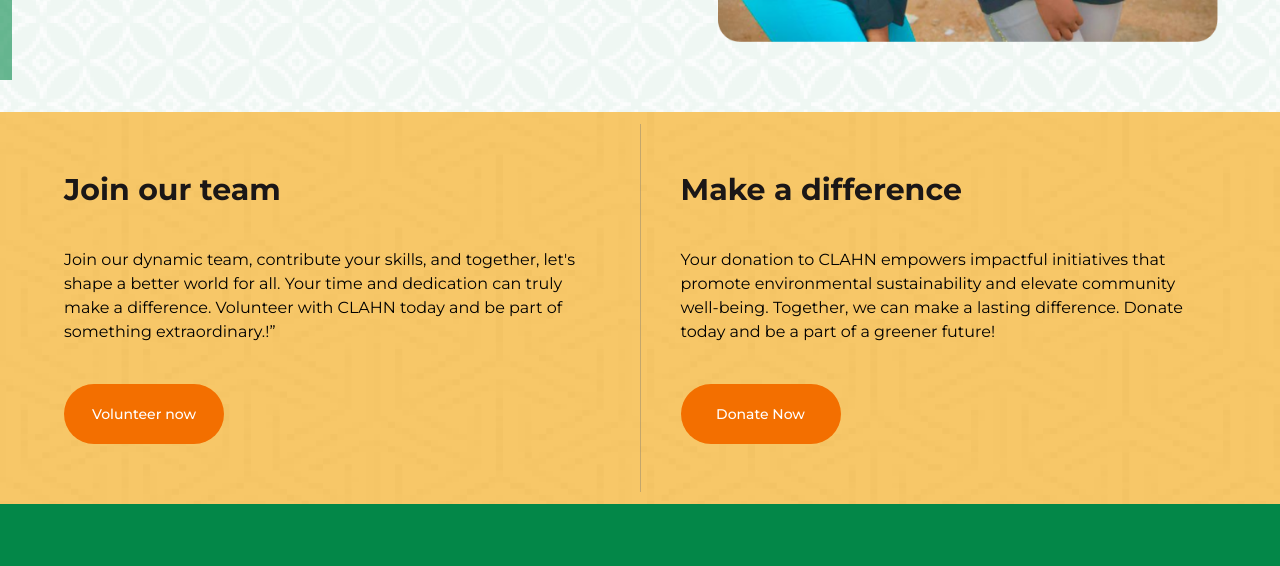
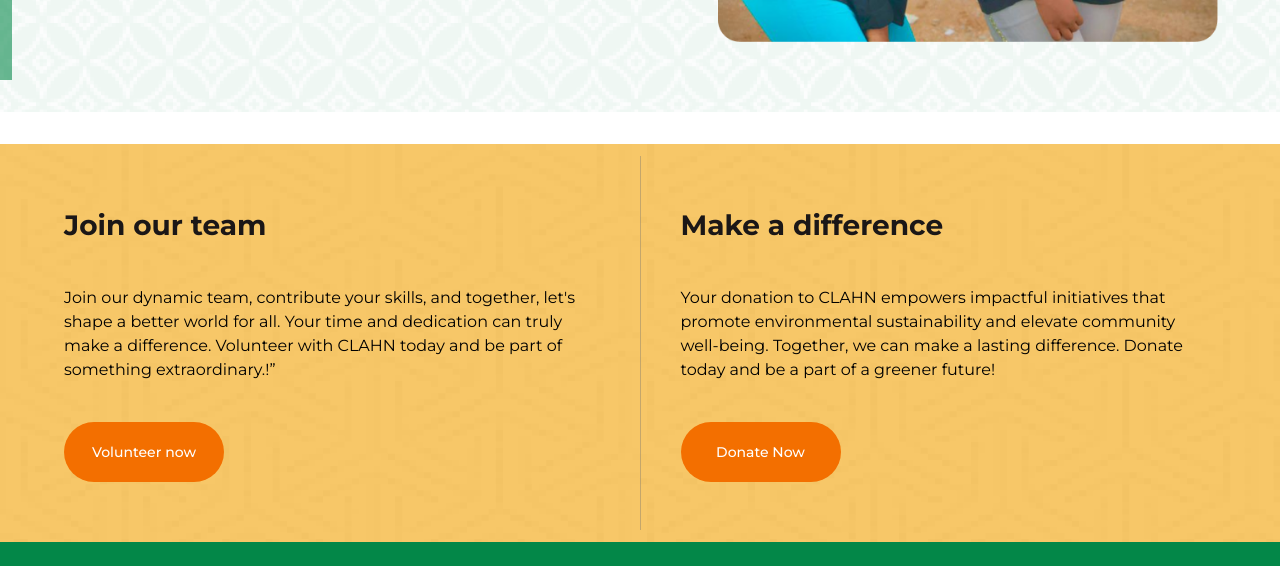
Before and after one commit to Qudusayo/clahn, a Next.js app: page /gallery in a window 1280 px wide. Shown: the part 620-1186 px from the top of the page. Built offline with nearby package versions, Linux system fonts and the light colour scheme.

Commit message:
chore: Update footer and hero components
- Update footer component to improve layout and styling
- Update hero component to include margin-bottom for better spacing

Fixes #123

```diff
--- a/src/components/organism/footer.tsx
+++ b/src/components/organism/footer.tsx
@@ -115,18 +115,18 @@ const Footer = () => {
         }}
       >
         <MaxComponent className="flex flex-col gap-10 bg-contain py-3 md:flex-row">
-          <div className="mx-auto flex w-full flex-1 flex-col items-start justify-between gap-8 py-6 pb-0 md:w-4/5 md:gap-10 md:py-12">
-            <h2 className="text-3xl font-bold text-[#1B1717]">Join our team</h2>
+          <div className="mx-auto flex w-full flex-1 flex-col items-start gap-8 py-6 pb-0 md:w-4/5 md:gap-10 md:py-12">
+            <h2 className="text-[28px] font-bold text-[#1B1717]">Join our team</h2>
             <p>
               Join our dynamic team, contribute your skills, and together,
               let&apos;s shape a better world for all. Your time and dedication
               can truly make a difference. Volunteer with CLAHN today and be
               part of something extraordinary.!&rdquo;
             </p>
-            <Button className="min-w-40 rounded-3xl">Volunteer now</Button>
+            <Button className="min-w-40 rounded-3xl mt-auto">Volunteer now</Button>
           </div>
-          <div className="mx-auto flex w-full flex-1 flex-col items-start justify-between gap-8 border-t border-t-[#6f6f6f60] py-6 md:w-4/5 md:gap-10 md:border-l md:border-t-0 md:border-l-[#6f6f6f60] md:py-12 md:pl-10">
-            <h2 className="text-3xl font-bold text-[#1B1717]">
+          <div className="mx-auto flex w-full flex-1 flex-col items-start gap-8 border-t border-t-[#6f6f6f60] py-6 md:w-4/5 md:gap-10 md:border-l md:border-t-0 md:border-l-[#6f6f6f60] md:py-12 md:pl-10">
+            <h2 className="text-[28px] font-bold text-[#1B1717]">
               Make a difference
             </h2>
             <p>
@@ -135,7 +135,7 @@ const Footer = () => {
               Together, we can make a lasting difference. Donate today and be a
               part of a greener future!
             </p>
-            <Button className="min-w-40 rounded-3xl">Donate Now</Button>
+            <Button className="min-w-40 rounded-3xl mt-auto">Donate Now</Button>
           </div>
         </MaxComponent>
       </section>
--- a/src/components/organism/hero.tsx
+++ b/src/components/organism/hero.tsx
@@ -34,7 +34,7 @@ function Hero({
   return (
     <div
       className={cn(
-        "relative -z-20 grid grid-cols-1 items-center gap-8 py-12 md:min-h-[80vh] md:grid-cols-2",
+        "relative -z-20 grid grid-cols-1 items-center gap-8 py-12 md:min-h-[80vh] md:grid-cols-2 mb-8",
         className
       )}
       style={{
--- a/src/pages/index.tsx
+++ b/src/pages/index.tsx
@@ -89,7 +89,7 @@ const Home = ({
         <HeroCard className="md:border-l" title="6" content="Projects" />
         <HeroCard className="border-l" title="14" content="Outreaches" />
       </div>
-      <div className="flex flex-col gap-14">
+      <div className="flex flex-col gap-14 mt-8">
         <FlexCard
           title="Who We Are"
           content="CLAHN (The Cleaner and Healthier Nature) initiative is a non-governmental organization committed to championing environmental sustainability and public health in Nigeria. We operate with the understanding that a thriving environment is fundamental to the well-being of communities."
```
